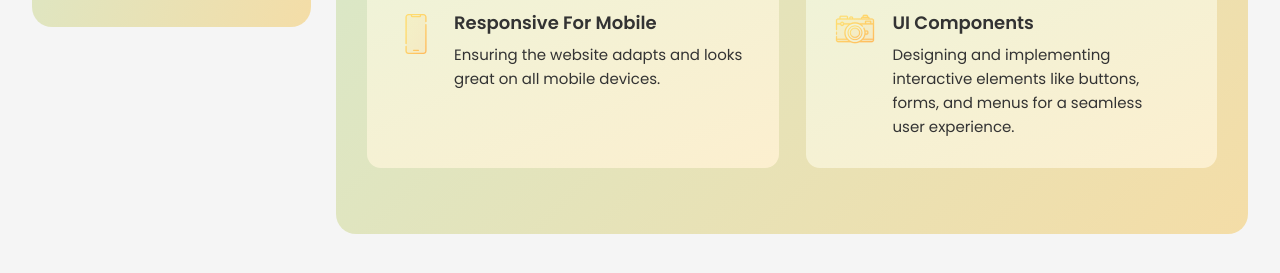
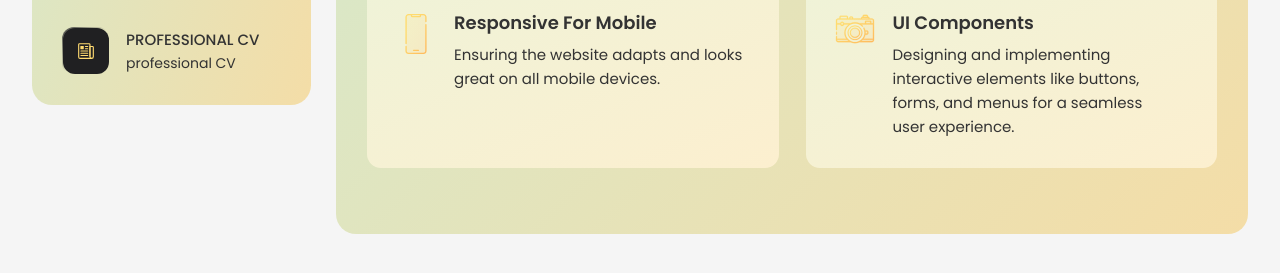
Before and after one commit to Saravanakumar1101/Saravanan-Portfolio, a plain HTML site: page index.html in a window 1280 px wide. Shown: the part 737-1010 px from the top of the page. Drawn offline with nearby package versions, Linux system fonts and the light colour scheme.

Commit message:
Update index.html

```diff
--- a/index.html
+++ b/index.html
@@ -1255,7 +1255,7 @@ form .drop-area {
 
 form .drop-area label {
   position: absolute;
-  top: 0;
+  top: 4px;
   right: 0;
   color: #333;
   font-size: 15px;
@@ -1274,7 +1274,7 @@ form .preview-container {
   display: flex;
   align-items: center;
   gap: 8px;
-  margin-top: 8px;
+  margin-top: 14px;
 }
 
 form .preview-image {
@@ -2155,6 +2155,21 @@ form button[type="submit"]:hover {
               <a class="contact-link" href="https://github.com/Saravanakumar1101" target="_blank"
                 class="home__social-icon">
                 GitHub-Profile
+              </a>
+            </div>
+
+          </li>
+	<li class="contact-item">
+
+            <div class="icon-box">
+              <ion-icon name="newspaper-outline"></ion-icon>
+
+            </div>
+
+            <div class="contact-info">
+              <p class="contact-title">professional CV</p>
+              <a class="contact-link" href="SaravanaKumar Resume.pdf" target="_blank" class="home__social-icon">
+                professional CV
               </a>
             </div>
 
```
